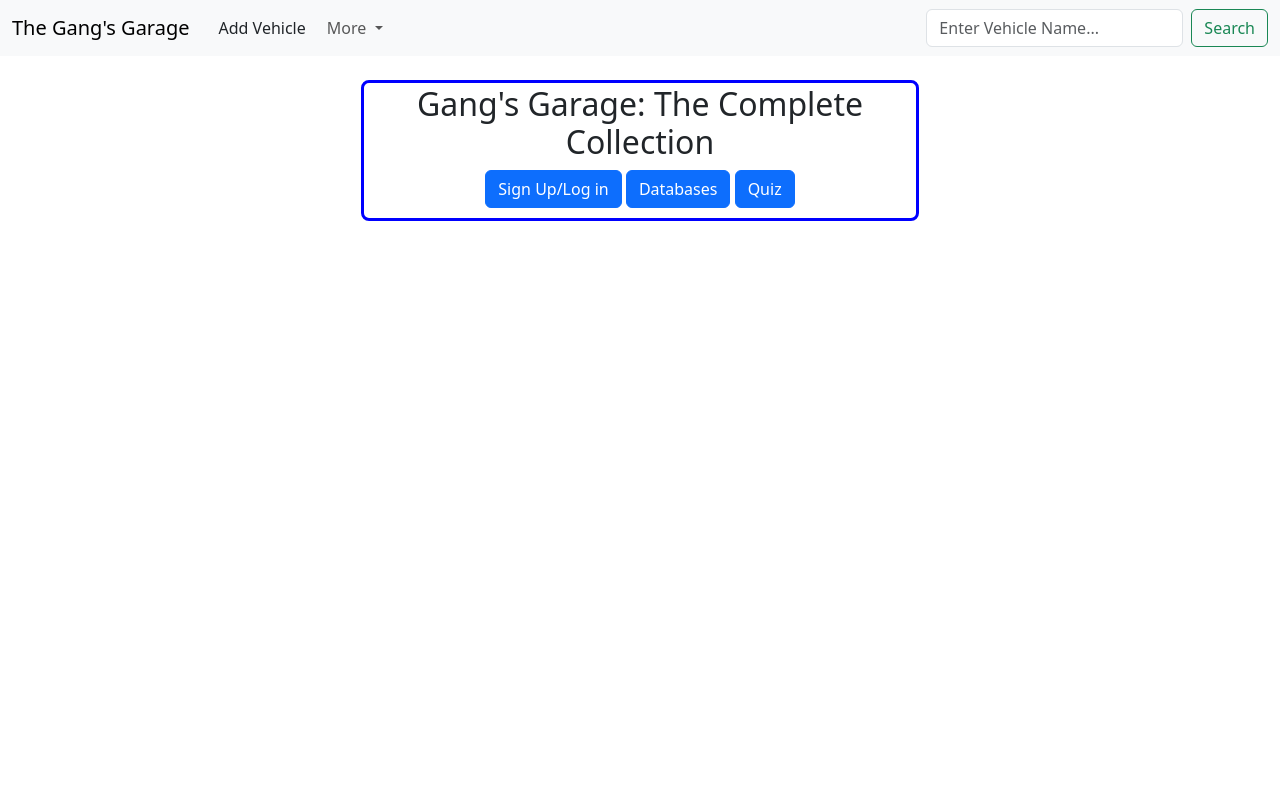
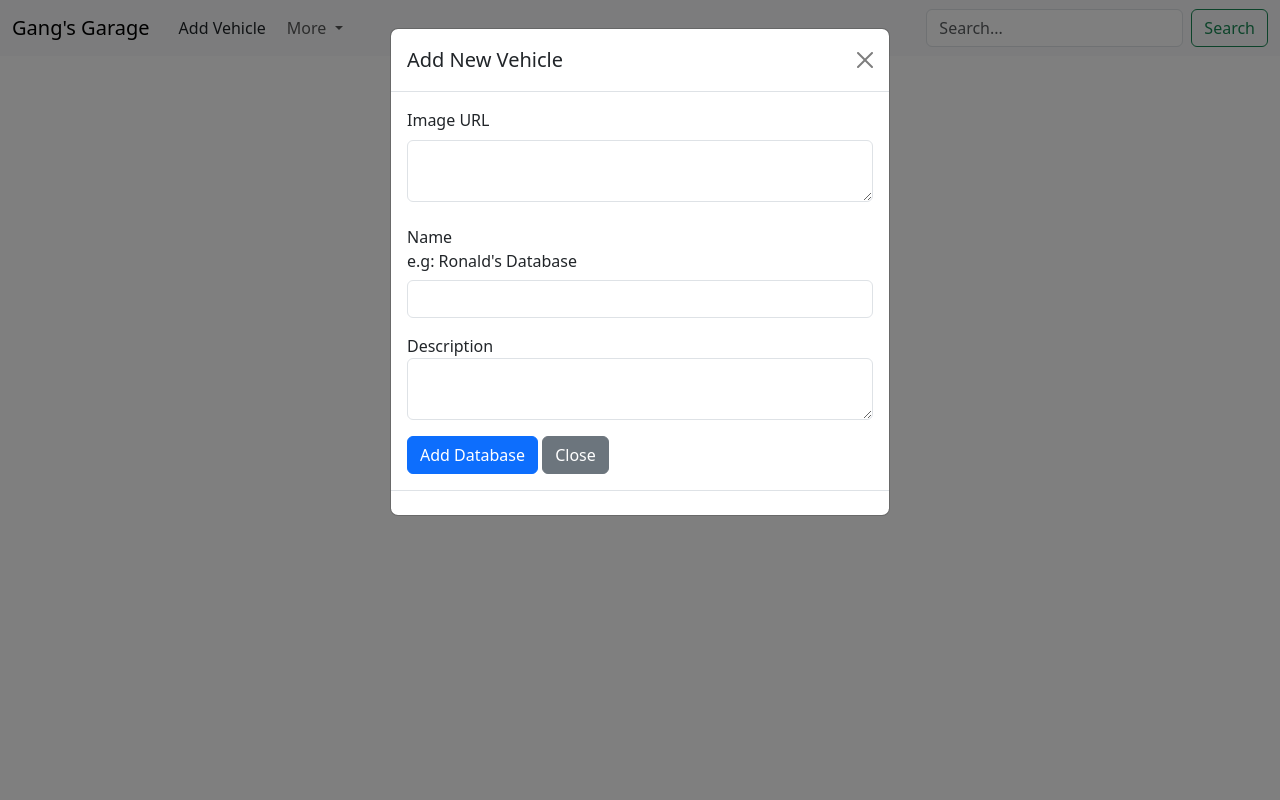
Before and after one commit to Mr-Ducklang/Gangs-Garage--The-Complete-Collection, a Flask app: page /database in a window 1280 px wide, after a click on "Add Vehicle". Run offline with Flask 3, Linux system fonts and the light colour scheme; data that the repository does not hold is empty.

Commit message:
Added database, signin, and quiz html files and made buttons functional

```diff
--- a/templates/base.html
+++ b/templates/base.html
@@ -36,7 +36,7 @@
     <!--NAVBAR-->
         <nav class="navbar navbar-expand-lg bg-body-tertiary">
             <div class="container-fluid">
-                <a class="navbar-brand" href="{{url_for('index')}}">The Gang's Garage</a>
+                <a class="navbar-brand" href="{{url_for('menu')}}">Gang's Garage</a>
                 <button
                     class="navbar-toggler"
                     type="button"
@@ -85,7 +85,7 @@
                         name = "name"
                         class="form-control me-2"
                         type="search"
-                        placeholder="Enter Vehicle Name..."
+                        placeholder="Search..."
                         aria-label="Search"
                     />
                     <button class="btn btn-outline-success" type="submit" >Search</button>
--- /dev/null
+++ b/templates/database.html
@@ -0,0 +1,108 @@
+{% extends "base.html" %} {% block title %}Home{% endblock %}{% block content %}
+
+<form action="/database" method="POST">
+
+<body>
+  <div
+    class="modal fade"
+    id="exampleModal"
+    tabindex="-1"
+    aria-labelledby="exampleModalLabel"
+    aria-hidden="true"
+  >
+  <!-- Modal -->
+    <div class="modal-dialog">
+      <div class="modal-content">
+        <div class="modal-header">
+          <h1 class="modal-title fs-5" id="exampleModalLabel">
+            Add New Vehicle
+          </h1>
+          <button
+            type="button"
+            class="btn-close"
+            data-bs-dismiss="modal"
+            aria-label="Close"
+          ></button>
+        </div>
+        <div class="modal-body">
+          <form action="/add" method="POST">
+            <!--Image-->
+            <div class="mb-3">
+              <label for="image" class="form-label">Image URL</label>
+              <textarea class="form-control" id="vehicle-img" name="Image"></textarea>
+            </div>
+            <!--Name-->
+            <div class="mb-3">
+              <label for="recipient-name" class="col-form-label">Name<br>e.g: Ronald's Database</label>
+              <input type="text" class="form-control" id="vehicle-name" name='Name'/>
+            </div>
+            <!--Description-->
+            <div class="mb-3">
+              <label for="message-text" class="col-form-label"></label>Description</label>
+              <textarea class="form-control" id="vehicle-description" name="Description"></textarea>
+            </div>
+            <button type="submit" class="btn btn-primary">Add Database</button>
+            <button
+            type="button"
+            class="btn btn-secondary"
+            data-bs-dismiss="modal"
+          >
+            Close
+          </button>
+          </form>
+        </div>
+        <div class="modal-footer">
+
+        </div>
+
+      </div>
+    </div>
+  </div>
+
+
+
+  <!--Grid Layout-->
+  <div class="container">
+    <div class="row">
+      {% for vehicle in vehicles %}
+      <div class="col-12 col-md-6 col-lg-4 justify-content-center">
+        <div class="card mb-4 custom-bg">
+          <img
+            src="{{vehicle.image}}"
+            class="card-img-top"
+            alt="Picture of {{vehicle.name}}"
+            width="300"
+            height="225"
+          />
+          <div class="card-body">
+            <h5 class="card-title cardtext">{{database.name}}</h5>
+            <p class="cardtext">{{database.description}}</p>
+
+            <!-- View Vehicle Button -->
+            <a
+            class="btn btn-primary"
+            href="{{url_for('view_database', id=database.id)}}"
+            role="button"
+            >View Details</a>
+            <!-- Edit Vehicle Button -->
+            <a
+            class="btn btn-primary"
+            href="{{url_for('edit_database', id=database.id)}}"
+            role="button"
+            >Edit Details</a>
+            <!-- Delete Vehicle Button -->
+            <a
+            class="btn btn-primary"
+            href="{{url_for('delete_database', id=database.id)}}"
+            role="button"
+            >Delete</a>
+          </div>
+        </div>
+      </div>
+      {% endfor %}
+    </div>
+  </div>
+
+{%endblock%}
+
+</body>
--- a/templates/menu.html
+++ b/templates/menu.html
@@ -4,9 +4,22 @@
     <div class="center blueborder solidborder">
         <h2 class="">Gang's Garage: The Complete Collection</h2>
         <div>
-            <h3 class="btn-primary btn">Sign Up/Log in</h3>
-            <h3 class="btn-primary btn">Databases</h3>
-            <h3 class="btn-primary btn">Quiz</h3>
+            <a
+            class="btn-primary btn"
+            href="{{url_for('signin')}}"
+            role="button">Sign Up/Log in</a>
+            <a
+            class="btn-primary btn"
+            href="{{url_for('view_databases')}}"
+            role="button">Databases</a>
+            <a
+            class="btn-primary btn"
+            href="{{url_for('quiz')}}"
+            role="button">Quiz</a>
+            <a
+            class="btn-primary btn"
+            href="{{url_for('index')}}"
+            role="button">index</a>
         </div>
     </div>
 </body>
--- a/views.py
+++ b/views.py
@@ -8,13 +8,21 @@ def init_routes(app):
         return render_template('menu.html')
 
     @app.route('/database', methods=['GET'])
-    def database():
+    def view_databases():
         if request.args.get('name') is not None:
             name = request.args.get('name')
             databases = Database.query.filter(Database.name.ilike(f'%{name}%')).all()
         else:
             databases = Database.query.all()
-        return render_template('menu.html', databases=databases)
+        return render_template('database.html', databases=databases)
+
+    @app.route('/signin', methods=['GET'])
+    def signin():
+        return render_template('signin.html')
+
+    @app.route('/quiz', methods=['GET'])
+    def quiz():
+        return render_template('quiz.html')
 
     @app.route('/index', methods=['GET'])
     def index():
```
Also changed, not shown: templates/quiz.html (added, +7 -0 lines), templates/signin.html (added, +7 -0 lines).
